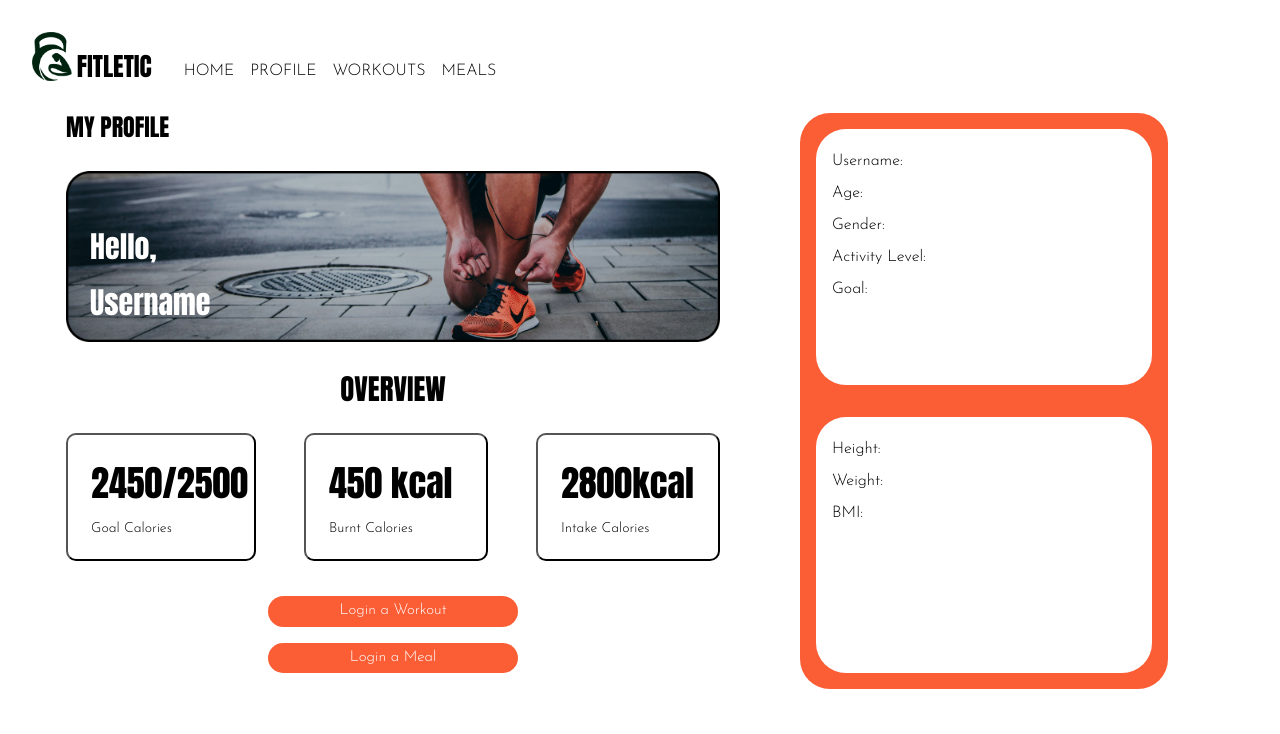
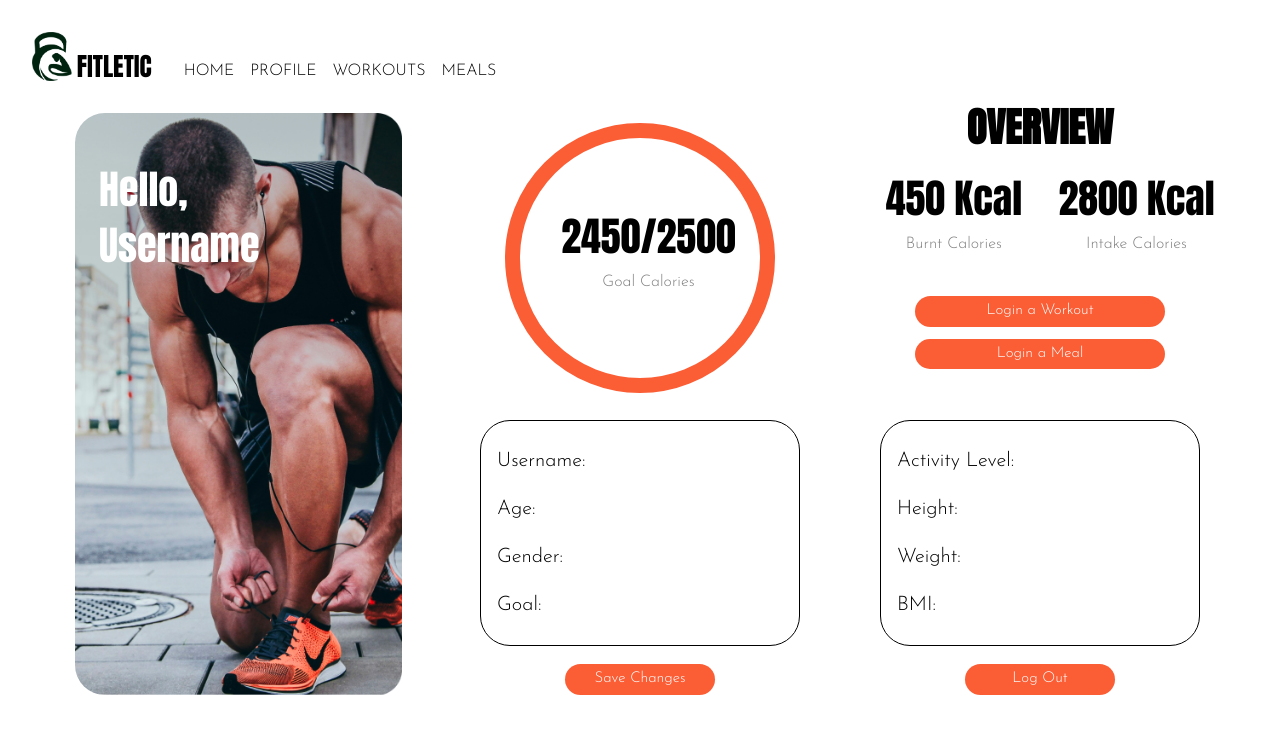
Before and after one commit to jling1234/Fitletic, a React (Vite) app in the folder react/: page /profile in a window 1280 px wide. Shown: the top 734 px of the page. Built offline with nearby package versions, Linux system fonts and the light colour scheme.

Commit message:
completely new profile page

```diff
--- a/react/src/LoginSignupPage/LoginSignupPage.css
+++ b/react/src/LoginSignupPage/LoginSignupPage.css
@@ -25,6 +25,7 @@
 .username-container,
 .password-container,
 .confirm-password-container,
+.gender,
 .age,
 .height,
 .weight,
@@ -57,6 +58,12 @@
   color: white;
   padding-block: 2px;
 }
+.next-button p,
+.signup-button p,
+.login-button p,
+.no-account p{
+  font-size: large;
+}
 
 .next-button:hover,
 .signup-button:hover,
@@ -69,6 +76,7 @@
   margin-top: 200px;
 }
 
+
 .no-account a {
   color: black;
 }
--- a/react/src/LoginSignupPage/LoginSignupPage.jsx
+++ b/react/src/LoginSignupPage/LoginSignupPage.jsx
@@ -66,6 +66,16 @@ function SignUpForm2() {
 
   return (
     <form className="signup-data-container">
+      <div>
+        <p className="gender"> Gender</p>
+        <div className="gender-select-field">
+          <select className="dropdown">
+            <option value="">Select</option>
+            <option value="male">Male</option>
+            <option value="female">Female</option>
+          </select>
+        </div>
+      </div>
       <div>
         <p className="age">Age</p>
         <div className="age-number-field">
--- a/react/src/Profilepage/Profilepage.css
+++ b/react/src/Profilepage/Profilepage.css
@@ -1,87 +1,123 @@
 @import url("https://fonts.googleapis.com/css2?family=Anton&display=swap");
 @import url("https://fonts.googleapis.com/css2?family=Anton&family=Josefin+Sans:ital,wght@0,100..700;1,100..700&display=swap");
 
+.biggest-container{
+  display: flex;
+  justify-content: center;
+  align-items: center;
+  width: 100%;
+  height: 100%;
+}
 .grid-container-profilepage {
   display: grid;
-  grid-template-columns: 1.5fr 1fr;
-  gap: 5rem;
-  font-family: Anton;
+  grid-template: repeat(2, 1fr) / repeat(3, 1fr);
+  gap: 0rem;
+  align-self: center;
+  width: 100%;
+  max-width: 1200px;
+}
 
+.grid-container-profilepage .left-grid-container-pp-12 {
+  grid-row: 1 / span 2;
+  grid-column: 1;
+  display: flex;
+  flex-direction: column;
+  justify-content: center;
+  align-items: center;
+}
+
+.grid-container-profilepage .top-grid-container-pp-1 {
+  grid-column: 2;
+  grid-row: 1;
+  display: flex;
+  flex-direction: column;
+  justify-content: center;
+  align-items: center;
 
 }
 
-.grid-container-profilepage .left-grid-container-pp {
-  margin-inline-start:auto;
-  display: flex;
-  flex-direction: column;
-  gap: 1.8rem;
-}
-
-.grid-container-profilepage .right-grid-container-pp {
+.grid-container-profilepage .top-grid-container-pp-2 {
+  grid-column: 3;
+  grid-row: 1;
   display: flex;
   flex-direction: column;
 }
 
-.img-container-profilepage {
-  background-image: url("./Assets/ppimage.png");
+.grid-container-profilepage  .bottom-grid-container-pp-1 {
+  grid-column: 2;
+  grid-row: 2;
+  display: flex;
+  flex-direction: column;
+  justify-content: center;
+  align-items: center;
+}
+
+.grid-container-profilepage .bottom-grid-container-pp-2 {
+  grid-column: 3;
+  grid-row: 2;
+  display: flex;
+  justify-content: center;
+  align-items: center;
+  flex-direction: column;
+}
+
+.img-profilepage {
+  background-image: url("./Assets/profpimage.png");
   border-radius: 30px;
-  min-height: 11rem;
-  min-width: 40rem;
+  min-height: 100%;
   background-repeat: no-repeat;
   background-size: contain;
-  border-radius: 20px;
-  border: black;
-  border-image-width: 1rem;
+  min-width: 100%;
+  margin-inline-start: 70px;
+}
+
+.img-text {
+  text-align: left;
+  color: white;
+  font-family: Anton;
+  margin-left: 1.5rem;
+  margin-top: 3rem;
+  font-size: 40px;
+  line-height: 3.5rem;
 
 }
 
-.img-container-profilepage p {
-  text-align: left;
-  color: white;
-  margin-left: 1.5rem;
-  margin-top: 3rem;
-  font-size: 30px;
-  line-height: 3.5rem;
+.overview-text p {
+  font-family: "Anton";
+  text-align: center;
+  font-size: 40px;
+  font-weight: bold;
+  padding-bottom: 40px;
 }
 
-.overview-text p{
-text-align: center;
-font-size: larger;
+.cal-values-flex-container {
+  display: flex;
+  flex-direction: row;
+  gap:1rem;
+  justify-content: center
 }
 
-.cal-button-flex-container {
-  display: flex;
-  flex-direction: row;
-  gap: 3rem;
-}
-
-.number-cal{
-  text-align: left;
+.number-cal {
+  text-align: center;
   margin-left: 17px;
-  line-height: 4rem;
-  font-size: 36px;
+  font-family: "Anton";
+  line-height: 2rem;
+  font-size: 40px;
 }
 
 .text-cal {
-  font-family: Josefin Sans;
-  font-size: 14px;
-  text-align: left;
+  font-family: "Josefin Sans";
+  font-size: 16px;
+  color: grey;
+  text-align: center;
+  padding-top: 1rem;
   margin-left: 17px;
 }
 
-.goal-cal {
+.cal-values {
   border-radius: 10px;
-  min-height: 8rem;
-  min-width: 11.5rem;
-  font-size: 30px;
-  background-color: white;
-  border-color: black;
-  border-width: 5px solid;
-
-}
-
-.goal-cal:hover {
-  cursor: pointer;
+  min-height: 7rem;
+  min-width: 10rem;
 }
 
 .button-profilepage {
@@ -97,7 +133,7 @@ font-size: larger;
 .button-profilepage p {
   color: white;
   font-size: 15px;
-  font-family: Josefin Sans;
+  font-family: "Josefin Sans";
 }
 
 .login-buttons-profilepage {
@@ -107,43 +143,59 @@ font-size: larger;
   align-items: center;
 }
 
-.button-profilepage:hover {
-  cursor: pointer;
-}
-
-.Rectangle-container {
-  background-color: #fb5d35;
-  min-height: 35rem;
-  width: 23rem;
-  min-width: 20rem;
-  display: flex;
-  flex-direction: column;
-  justify-content: center;
-  border-radius: 30px;
-}
-
-.top-white-rectangle {
-  margin-bottom: 0.25rem;
-}
-
-.top-white-rectangle,
-.bottom-white-rectangle{
+.left-white-rectangle,
+.right-white-rectangle {
   background-color: white;
   margin: 1rem;
   display: flex;
   flex-direction: column;
   justify-content: start;
   border-radius: 30px;
-  min-height: 16rem;
+  min-width: 20rem;
+  border: 1px solid;
 
 }
 
+.left-white-rectangle p,
+.right-white-rectangle p {
+  margin: 1rem;
+  line-height: 3rem;
+  font-size: 20px;
+  align-items: left;
+  font-family: "Josefin Sans";
+}
 
-.top-white-rectangle p ,
-.bottom-white-rectangle p {
-  margin: 1rem;
-  line-height: 2rem;
-  font-size: 16px;
-  align-items: left;
-  font-family: Josefin Sans;
+.circle {
+  display: flex;
+  flex-direction: column;
+  justify-content: center;
+  align-items: center;
+  border: 15px solid #fb5d35;
+  border-radius: 50%;
+  width: 270px;
+  height: 270px;
+  background-color: white;
+
 }
+
+.button-small-profilepage{
+  background-color: #fb5d35;
+  border: none;
+  border-radius: 25px;
+  min-height: 28px;
+  min-width: 150px;
+  justify-content: center;
+  align-self: center;
+
+}
+
+.button-small-profilepage p{
+  color: white;
+  font-size: 15px;
+  font-family: "Josefin Sans";
+}
+
+.button-small-profilepage:hover,
+.button-profilepage{
+  cursor: pointer;
+}
--- a/react/src/Profilepage/Profilepage.jsx
+++ b/react/src/Profilepage/Profilepage.jsx
@@ -6,10 +6,11 @@ import { func } from "prop-types";
 function ImageProfilePage() {
   return (
     <>
-      <div className="img-container-profilepage">
-          <p>
-            Hello, <br></br>Username
-          </p>
+      <div className="img-profilepage">
+        <div className="img-text">
+          Hello,<br></br>
+          Username
+        </div>
       </div>
 
     </>
@@ -24,29 +25,30 @@ function OverviewProfilePage() {
           OVERVIEW
         </p>
       </div>
-      <div className="cal-button-flex-container">
-        <div className="grid-container-goal-cal">
-          <button type="button" className="goal-cal">
-            <p className="number-cal">2450/2500</p>
-            <p className="text-cal">Goal Calories </p>
-          </button>
+      <div className="cal-values-flex-container">
+        <div className="cal-values">
+          <p className="number-cal">450 Kcal</p>
+
+          <p className="text-cal">Burnt Calories</p>
         </div>
-        <div className="grid-container-cal-burnt">
-          <button type="button" className="goal-cal">
-            <p className="number-cal">450 kcal</p>
-            <p className="text-cal">Burnt Calories </p>
-          </button>
-        </div>
-        <div className="grid-container-cal-intake">
-          <button type="button" className="goal-cal">
-            <p className="number-cal">2800kcal</p>
-            <p className="text-cal">Intake Calories </p>
-          </button>
+        <div className="cal-values">
+          <p className="number-cal">2800 Kcal</p>
+          <p className="text-cal">Intake Calories</p>
         </div>
       </div>
     </>
   );
 }
+
+function RingTracker() {
+  return (
+    <div className="circle">
+      <p className="number-cal">2450/2500</p>
+      <p className="text-cal">Goal Calories</p>
+    </div>
+  );
+}
+
 
 function LoginButtonsProfilePage() {
   return (
@@ -84,49 +86,78 @@ function LoginMealProfilePageButton() {
     </div>
   );
 }
-function UserProfileRectangle() {
+function UserProfileRectangleLeft() {
   return (
-    <div className="Rectangle-container">
-      <div className="top-white-rectangle">
+    <>
+      <div className="left-white-rectangle">
         <p>
           Username: <br></br>
           Age:<br></br>
           Gender:<br></br>
-          Activity Level:<br></br>
           Goal:
         </p>
       </div>
-      <div className="bottom-white-rectangle">
+      <div>
+        <button
+          type=" button"
+          className="button-small-profilepage"
+          onClick={() => alert("save changes was clicked ")}
+        >
+          <p> Save Changes</p>
+        </button>
+      </div>
+    </>
+  );
+}
+
+function UserProfileRectangleRight() {
+  return (
+    <><div className="right-white-rectangle">
       <p>
+        Activity Level:<br></br>
         Height:<br></br>
         Weight:<br></br>
         BMI:<br></br>
-          <br></br>
-          <br></br>
-          <br></br>
       </p>
     </div>
+      <div>
+        <button
+          type=" button"
+          className="button-small-profilepage"
+          onClick={() => alert("log out was clicked ")}
+        >
+          <p> Log Out</p>
+        </button>
       </div>
-  );
+
+    </>
+
+  )
 }
-
 
 
 function Profilepage() {
   return (
     <>
       <Header />
+      <div className="biggest-container">
         <div className="grid-container-profilepage">
-        <div className="left-grid-container-pp">
-          <p> MY PROFILE</p>
-
+          <div className="left-grid-container-pp-12">
             <ImageProfilePage />
+          </div>
+          <div className="top-grid-container-pp-1">
+            <RingTracker />
+          </div>
+          <div className="top-grid-container-pp-2">
             <OverviewProfilePage />
             <LoginButtonsProfilePage />
           </div>
-        <div className="right-grid-container-pp">
-          <UserProfileRectangle />
-
+          <div className="bottom-grid-container-pp-1">
+            <UserProfileRectangleLeft />
+          </div>
+          <div className="bottom-grid-container-pp-2">
+            <UserProfileRectangleRight />
+          </div>
         </div>
       </div>
     </>
```
Also changed, not shown: react/src/Profilepage/Assets/ppimage.png (deleted), react/src/Profilepage/Assets/profpimage.png (added). Lines whose indentation alone changed are shown as unchanged.
